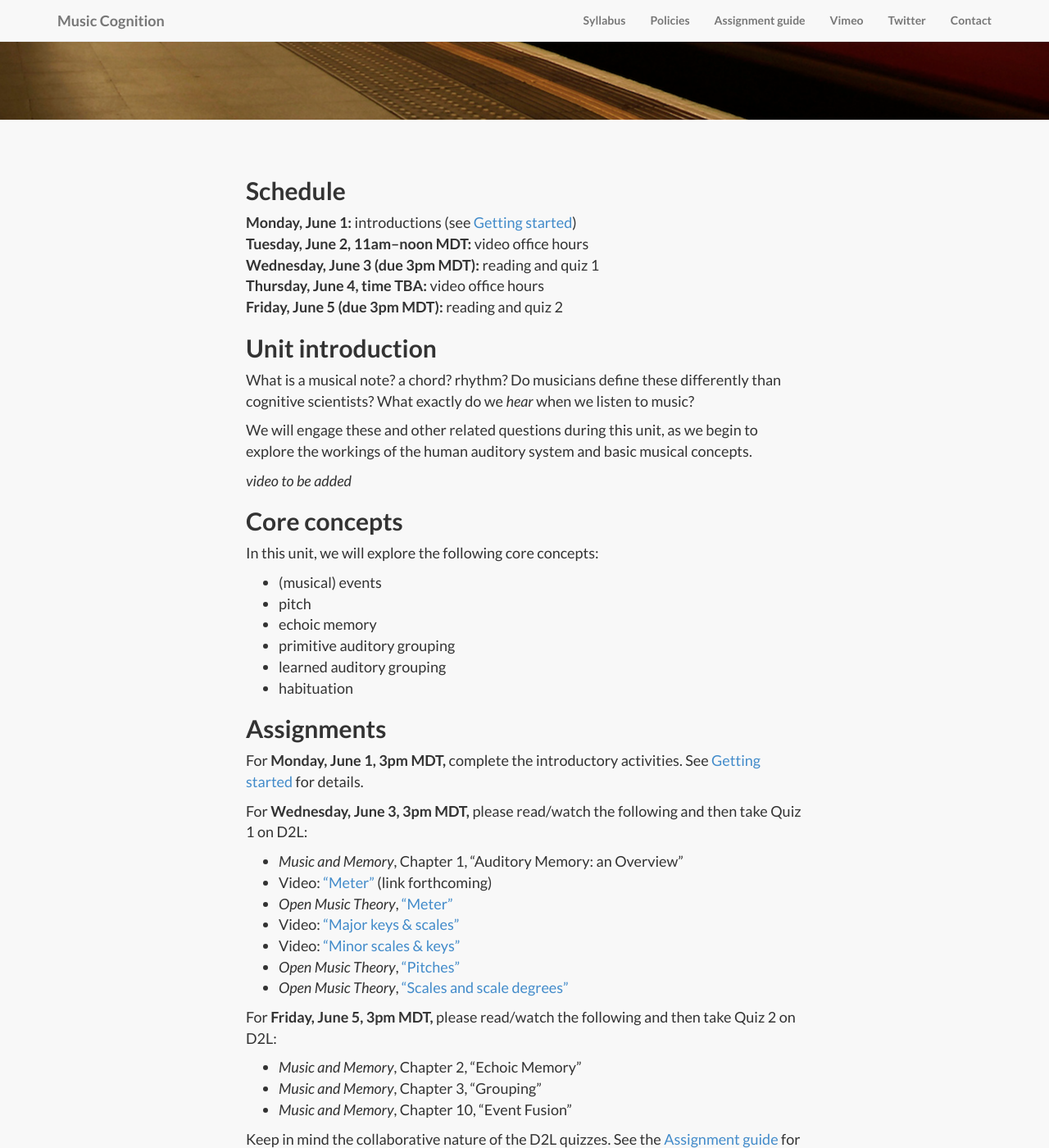
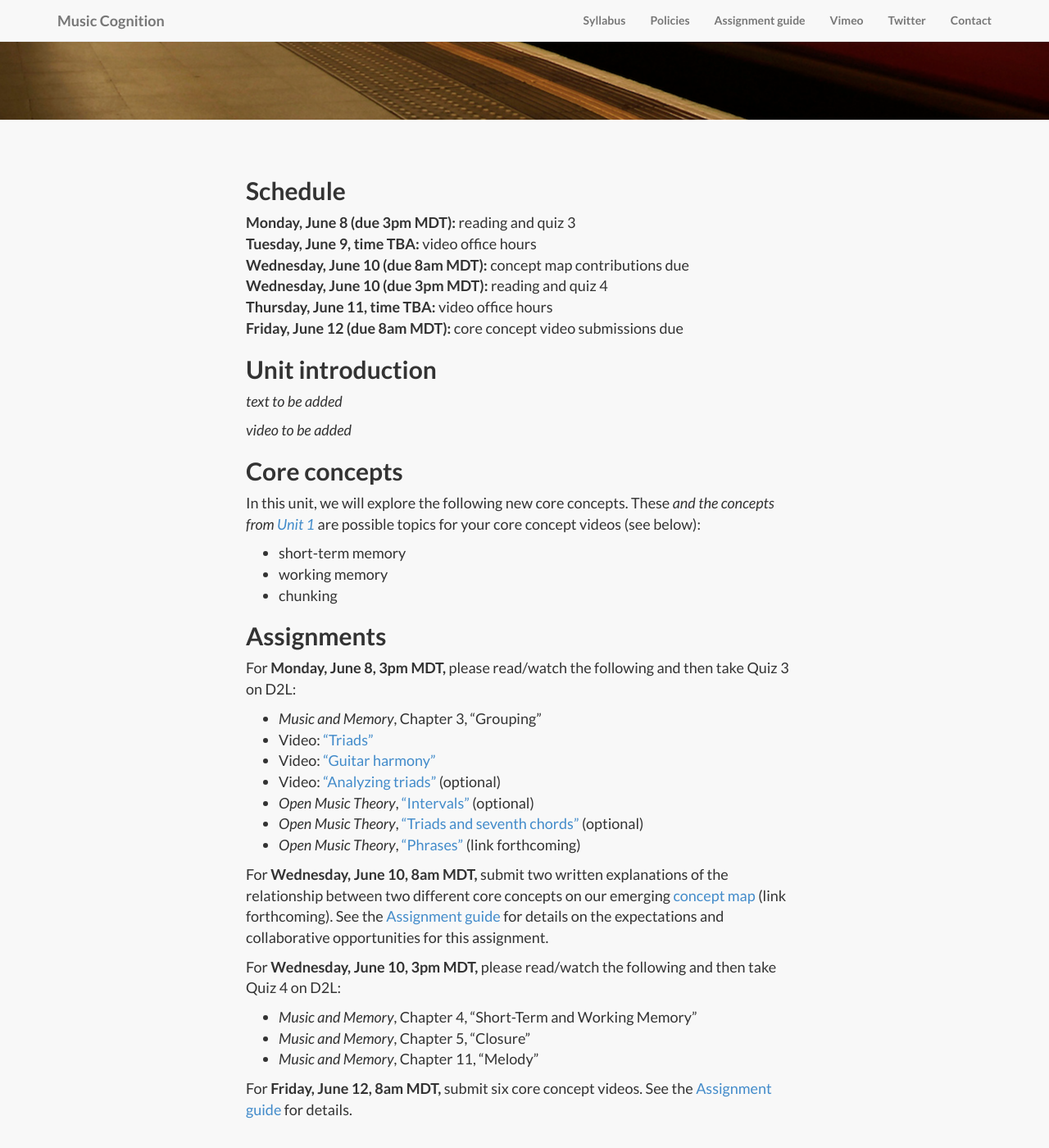
Before and after one commit to kshaffer/cognition, a Jekyll site: the page built from week2.md, in a window 1280 px wide and 1400 px high, scrolled down 631 px. Shown: the whole window at 82% size. Built offline with Jekyll 4.4.1, drawn with Linux system fonts in a browser that asks for light colours; nearby versions of some CDN libraries; library files that are not in the unit come from our copies.

Commit message:
week 2 details

```diff
--- a/_posts/2015-05-11-Week-1.markdown
+++ b/_posts/2015-05-11-Week-1.markdown
@@ -4,5 +4,5 @@ image: memorySmall.jpg
 category: Services
 title: Week 1 – June 1–5
 description: |
-  <p class="lead">Introduction to auditory memory.<br/>What is a musical note? a chord? rhythm? Do musicians define these differently than cognitive scientists? What exactly do we *hear* when we listen to music?<br/>We will engage these and other related questions during this unit, as we begin to explore the workings of the human auditory system and basic musical concepts.<br/><br/>Reading assignments 1 & 2, Quizzes 1 & 2.<br/><br/><a href="/week1/">Read more...</a></p>
+  <p class="lead"><b>Introduction to auditory memory.</b><br/><br/>What is a musical note? a chord? rhythm? Do musicians define these differently than cognitive scientists? What exactly do we *hear* when we listen to music?<br/>We will engage these and other related questions during this unit, as we begin to explore the workings of the human auditory system and basic musical concepts.<br/><br/><a href="/week1/">Read more...</a></p>
 ---
--- a/week2.md
+++ b/week2.md
@@ -7,49 +7,45 @@ image: path.jpg
 
 ## Schedule
 
-**Monday, June 1:** introductions (see [Getting started](/introductions/))
-**Tuesday, June 2, 11am–noon MDT:** video office hours
-**Wednesday, June 3 (due 3pm MDT):** reading and quiz 1
-**Thursday, June 4, time TBA:** video office hours
-**Friday, June 5 (due 3pm MDT):** reading and quiz 2
+**Monday, June 8 (due 3pm MDT):** reading and quiz 3
+**Tuesday, June 9, time TBA:** video office hours
+**Wednesday, June 10 (due 8am MDT):** concept map contributions due
+**Wednesday, June 10 (due 3pm MDT):** reading and quiz 4
+**Thursday, June 11, time TBA:** video office hours
+**Friday, June 12 (due 8am MDT):** core concept video submissions due
 
 ## Unit introduction
 
-What is a musical note? a chord? rhythm? Do musicians define these differently than cognitive scientists? What exactly do we *hear* when we listen to music?
-
-We will engage these and other related questions during this unit, as we begin to explore the workings of the human auditory system and basic musical concepts.
+*text to be added*
 
 *video to be added*
 
 ## Core concepts
 
-In this unit, we will explore the following core concepts:
+In this unit, we will explore the following new core concepts. These *and the concepts from [Unit 1](/week1/)* are possible topics for your core concept videos (see below):
 
-- (musical) events
-- pitch
-- echoic memory
-- primitive auditory grouping
-- learned auditory grouping
-- habituation
+- short-term memory
+- working memory
+- chunking
 
 ## Assignments
 
-For **Monday, June 1, 3pm MDT,** complete the introductory activities. See [Getting started](/introductions/) for details.
+For **Monday, June 8, 3pm MDT,** please read/watch the following and then take Quiz 3 on D2L:
 
-For **Wednesday, June 3, 3pm MDT,** please read/watch the following and then take Quiz 1 on D2L:
+- *Music and Memory*, Chapter 3, "Grouping"
+- Video: ["Triads"](https://vimeo.com/94521923)
+- Video: ["Guitar harmony"](https://vimeo.com/94527744)
+- Video: ["Analyzing triads"](https://vimeo.com/94723962) (optional)
+- *Open Music Theory*, ["Intervals"](http://openmusictheory.com/intervals.html) (optional)
+- *Open Music Theory*, ["Triads and seventh chords"](http://openmusictheory.com/triads.html) (optional)
+- *Open Music Theory*, ["Phrases"]() (link forthcoming)
 
-- *Music and Memory*, Chapter 1, "Auditory Memory: an Overview"
-- Video: ["Meter"]() (link forthcoming)
-- *Open Music Theory*, ["Meter"](http://openmusictheory.com/meter.html)
-- Video: ["Major keys & scales"](https://vimeo.com/94802632)
-- Video: ["Minor scales & keys"](https://vimeo.com/94803688)
-- *Open Music Theory*, ["Pitches"](http://openmusictheory.com/pitches.html)
-- *Open Music Theory*, ["Scales and scale degrees"](http://openmusictheory.com/scales.html)
+For **Wednesday, June 10, 8am MDT,** submit two written explanations of the relationship between two different core concepts on our emerging [concept map]() (link forthcoming). See the [Assignment guide](/assessments/) for details on the expectations and collaborative opportunities for this assignment.
 
-For **Friday, June 5, 3pm MDT,** please read/watch the following and then take Quiz 2 on D2L:
+For **Wednesday, June 10, 3pm MDT,** please read/watch the following and then take Quiz 4 on D2L:
 
-- *Music and Memory*, Chapter 2, "Echoic Memory"
-- *Music and Memory*, Chapter 3, "Grouping"
-- *Music and Memory*, Chapter 10, "Event Fusion"
+- *Music and Memory*, Chapter 4, "Short-Term and Working Memory"
+- *Music and Memory*, Chapter 5, "Closure"
+- *Music and Memory*, Chapter 11, "Melody"
 
-Keep in mind the collaborative nature of the D2L quizzes. See the [Assignment guide](/assessments/) for details.
+For **Friday, June 12, 8am MDT,** submit six core concept videos. See the [Assignment guide](/assessments/) for details.
```
